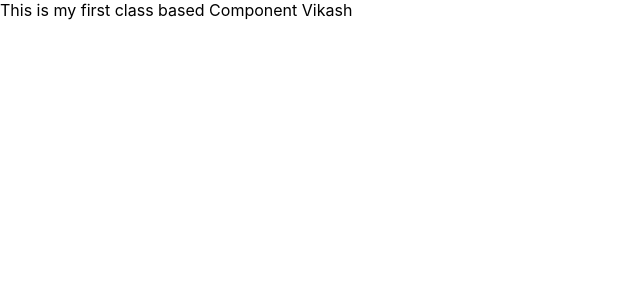
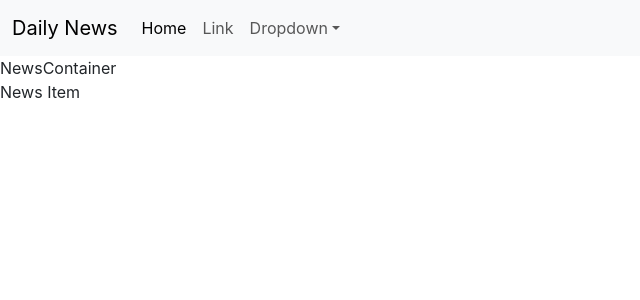
Before and after one commit to vik-ashsaini/newsapp, a React (Create React App) app: page / in a window 1280 px wide. Shown: the top 300 px of the page, without its empty margins (0-640 px from the left). Built offline with nearby package versions, Linux system fonts and the light colour scheme.

Commit message:
change title,add bootstrap,add class components

```diff
--- a/public/index.html
+++ b/public/index.html
@@ -7,7 +7,7 @@
     <meta name="theme-color" content="#000000" />
     <meta
       name="description"
-      content="Web site created using create-react-app"
+      content="News App-  Daily News,Political,Money,Wheather,etc news"
     />
     <link rel="apple-touch-icon" href="%PUBLIC_URL%/logo192.png" />
     <!--
@@ -24,7 +24,8 @@
       work correctly both with client-side routing and a non-root public URL.
       Learn how to configure a non-root public URL by running `npm run build`.
     -->
-    <title>React App</title>
+    <link href="https://cdn.jsdelivr.net/npm/bootstrap@5.3.2/dist/css/bootstrap.min.css" rel="stylesheet" integrity="sha384-T3c6CoIi6uLrA9TneNEoa7RxnatzjcDSCmG1MXxSR1GAsXEV/Dwwykc2MPK8M2HN" crossorigin="anonymous">
+    <title>NewsMonkey - Get Your Daily Dose of News free!</title>
   </head>
   <body>
     <noscript>You need to enable JavaScript to run this app.</noscript>
@@ -39,5 +40,6 @@
       To begin the development, run `npm start` or `yarn start`.
       To create a production bundle, use `npm run build` or `yarn build`.
     -->
+    <script src="https://cdn.jsdelivr.net/npm/bootstrap@5.3.2/dist/js/bootstrap.bundle.min.js" integrity="sha384-C6RzsynM9kWDrMNeT87bh95OGNyZPhcTNXj1NW7RuBCsyN/o0jlpcV8Qyq46cDfL" crossorigin="anonymous"></script>
   </body>
 </html>
--- a/src/App.js
+++ b/src/App.js
@@ -1,14 +1,18 @@
-import logo from './logo.svg';
+// import logo from './logo.svg';
 import './App.css';
 
 import React, { Component } from 'react'
+import Navbar from './components/Navbar';
+import NewsConatiner from './components/news/NewsContainer';
 
 export default class App extends Component {
-  c = 'Vikash';
+  // c = 'Vikash';
   render() {
     return (
       <div>
-        This is my first class based Component {this.c}
+        {/* This is my first class based Component {this.c} */}
+        <Navbar />
+        <NewsConatiner />
       </div>
     )
   }
--- /dev/null
+++ b/src/components/Navbar.js
@@ -0,0 +1,46 @@
+import React, { Component } from 'react'
+// import PropTypes from 'prop-types's
+
+export class Navbar extends Component {
+  // static propTypes = {
+
+  // }
+
+  render() {
+    return (
+      <div>
+         <nav className="navbar navbar-expand-lg bg-body-tertiary">
+            <div className="container-fluid">
+                <a className="navbar-brand" href="/">Daily News</a>
+                <button className="navbar-toggler" type="button" data-bs-toggle="collapse" data-bs-target="#navbarSupportedContent" aria-controls="navbarSupportedContent" aria-expanded="false" aria-label="Toggle navigation">
+                <span className="navbar-toggler-icon"></span>
+                </button>
+                <div className="collapse navbar-collapse" id="navbarSupportedContent">
+                <ul className="navbar-nav me-auto mb-2 mb-lg-0">
+                    <li className="nav-item">
+                    <a className="nav-link active" aria-current="page" href="/">Home</a>
+                    </li>
+                    <li className="nav-item">
+                    <a className="nav-link" href="/">Link</a>
+                    </li>
+                    <li className="nav-item dropdown">
+                    <a className="nav-link dropdown-toggle" href="/" role="button" data-bs-toggle="dropdown" aria-expanded="false">
+                        Dropdown
+                    </a>
+                    <ul className="dropdown-menu">
+                        <li><a className="dropdown-item" href="/">Action</a></li>
+                        <li><a className="dropdown-item" href="/">Another action</a></li>
+                        <li><hr className="dropdown-divider" /></li>
+                        <li><a className="dropdown-item" href="/">Something else here</a></li>
+                    </ul>
+                    </li>
+                </ul>
+                </div>
+            </div>
+        </nav>
+      </div>
+    )
+  }
+}
+
+export default Navbar
--- /dev/null
+++ b/src/components/news/NewsContainer.js
@@ -0,0 +1,15 @@
+import React, { Component } from 'react';
+import NewsItem from './NewsItem';
+
+export class NewsContainer extends Component {
+  render() {
+    return (
+      <div>
+        NewsContainer
+        <NewsItem />
+      </div>
+    )
+  }
+}
+
+export default NewsContainer
--- /dev/null
+++ b/src/components/news/NewsItem.js
@@ -0,0 +1,13 @@
+import React, { Component } from 'react'
+
+export class NewsItem extends Component {
+  render() {
+    return (
+      <div>
+        News Item
+      </div>
+    )
+  }
+}
+
+export default NewsItem
```
